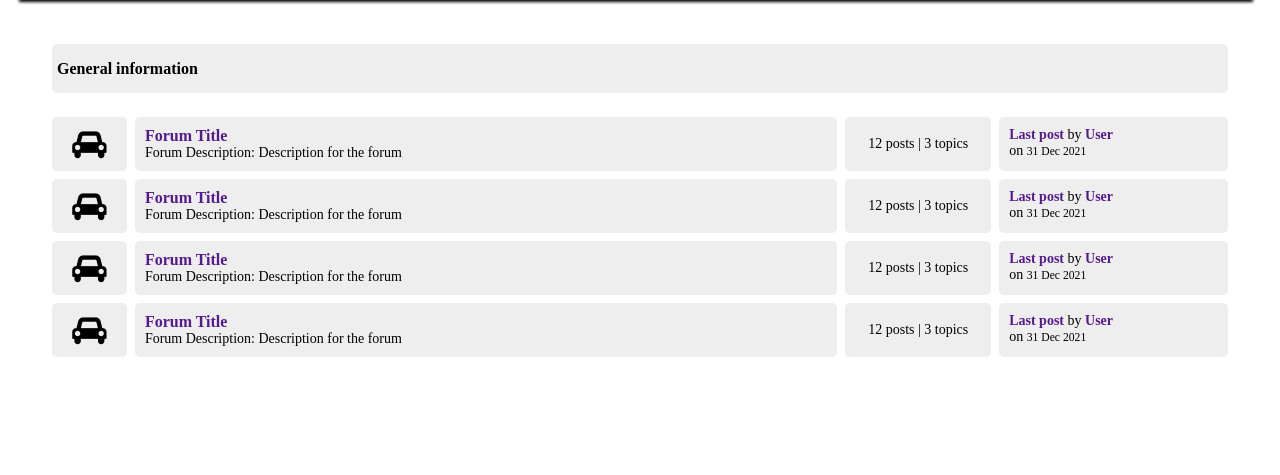
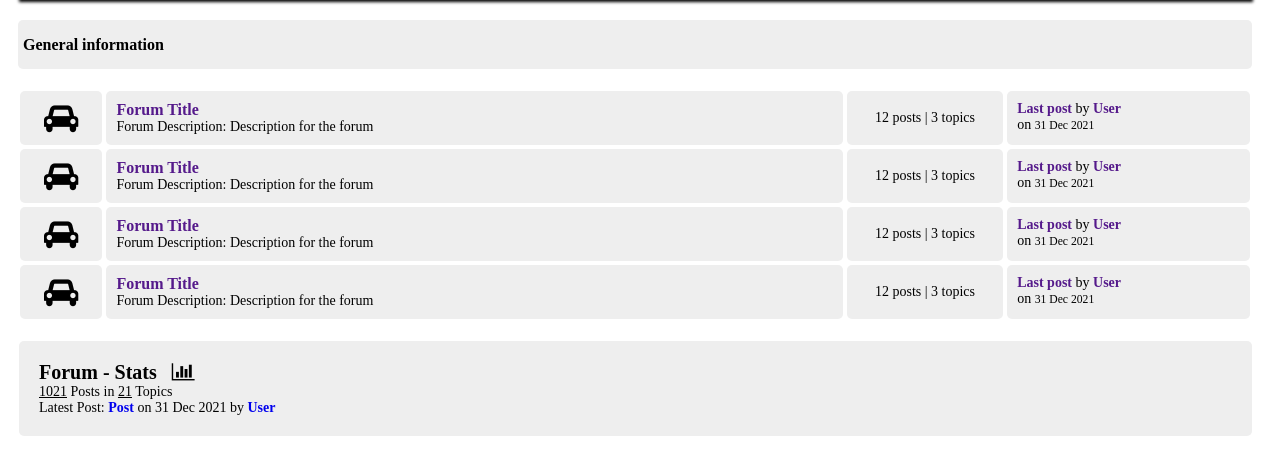
Before and after one commit to utkarshanehe/OnlineForumApplication, a Django app: template templates/index.html in a window 1280 px wide. Shown: the part 209-684 px from the top of the page. Run offline with Django 3.2, Linux system fonts and the light colour scheme; the template is opened without the code that fills it, so the values that code supplies are empty.

Commit message:
Add forum statistics info to the index page

```diff
--- a/static/style.css
+++ b/static/style.css
@@ -20,8 +20,9 @@ h1{
 
 /* index.html */
 .container{
-    margin: 20px;
-    padding: 20px;
+    margin-top: 20px;
+    margin-left: 10px;
+    margin-right: 20px;
 }
 
 .forum-list{
@@ -32,7 +33,6 @@ h1{
     background-color: #EEEEEE;
     padding: 5px;
     border-radius: 5px;
-    margin: 4px;
 }
 
 .forum-description *{
@@ -46,7 +46,7 @@ h1{
 
 .forum-column{
     padding: 10px;
-    margin: 4px;
+    margin: 2px;
     border-radius: 5px;
     background-color: #EEEEEE;
 }
@@ -229,3 +229,19 @@ header{
         margin-top: 5px;
     }
 }
+
+/* Forum app stats */
+.forum-app-stats{
+    padding: 20px;
+    background-color: #EEEEEE;
+    margin-top: 20px;
+    margin-left: 11px;
+    margin-right: 20px;
+    margin-bottom: 20px;
+    border-radius: 5px;
+}
+
+.forum-app-stats-title{
+    font-size: 20px;
+    font-weight: bold;
+}
--- a/templates/index.html
+++ b/templates/index.html
@@ -150,6 +150,17 @@
                 <!-- Forum 4 ends-->
             </div>
         </div>
+
+        <!-- Forum info -->
+        <div class="forum-app-stats">
+            <div class="forum-app-stats-title">
+                Forum - Stats &nbsp; <i class="fa fa-bar-chart"></i>
+            </div>
+            <div>
+                <span><u>1021</u> Posts in <u>21</u> Topics</span><br/>
+                <span>Latest Post: <b><a href="#">Post</a></b> on 31 Dec 2021 by <a href="#">User</a> </span>
+            </div>
+        </div>
         <script src="main.js"></script>
     </body>
 </html>
```
